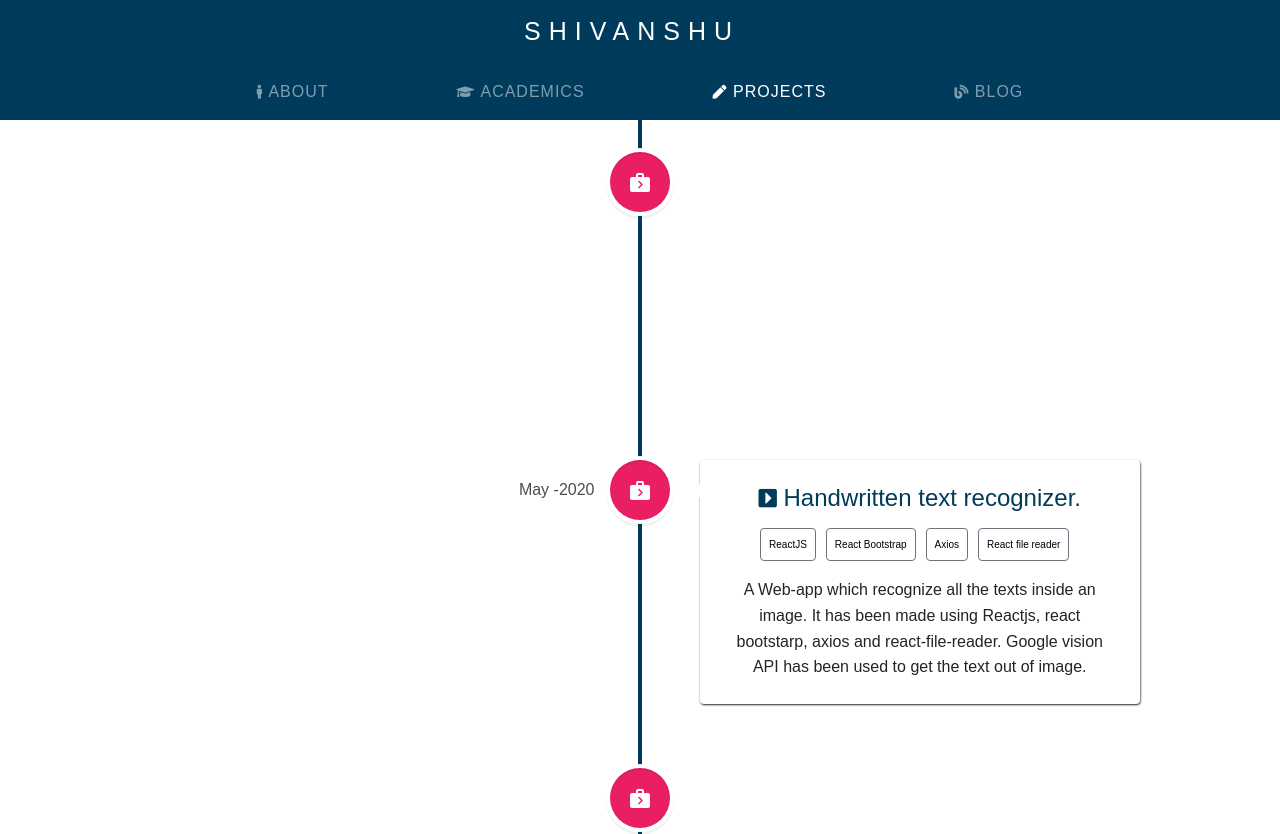
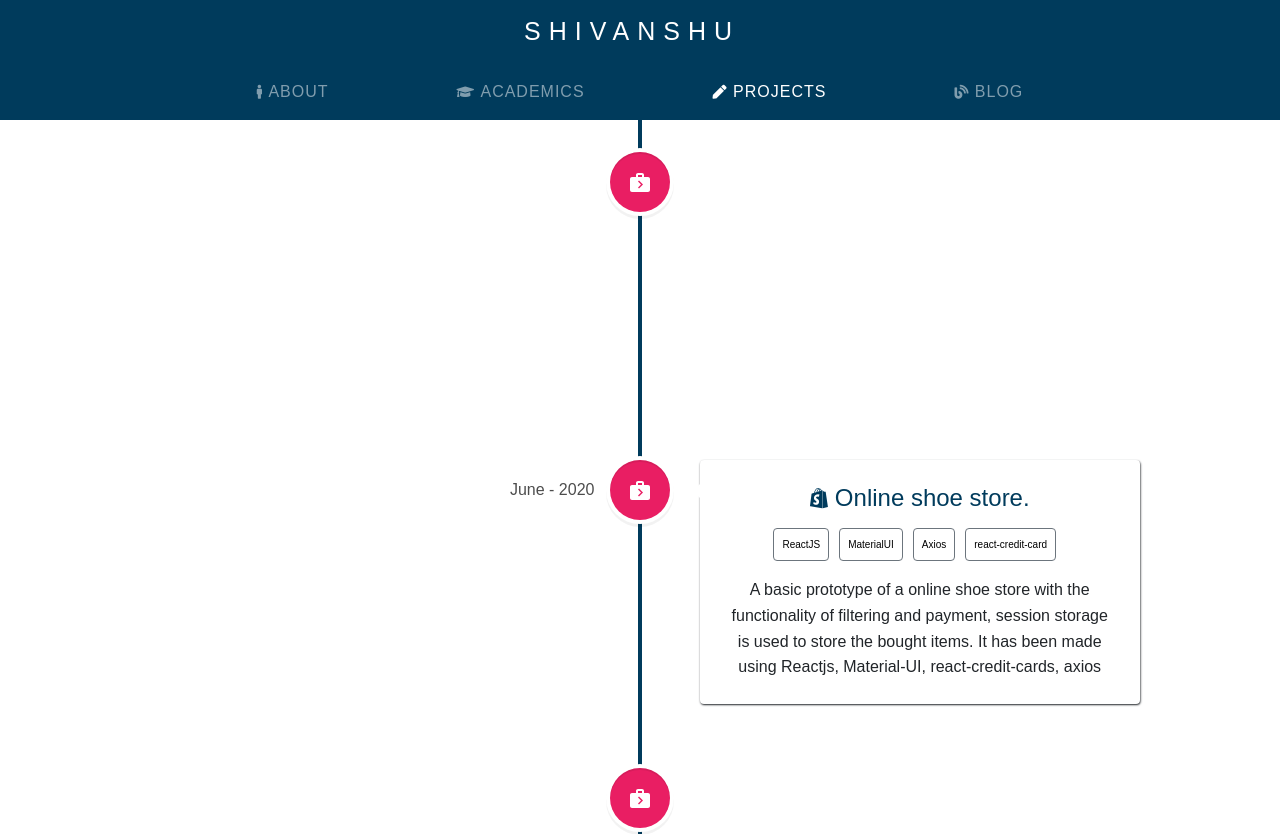
Before and after one commit to singhshivanshu/Blog, a React (Create React App) app: page /projects in a window 1280 px wide. Shown: the top 834 px of the page. Built offline with nearby package versions, Linux system fonts and the light colour scheme.

Commit message:
update: skills and resume updated

```diff
--- a/src/Project.js
+++ b/src/Project.js
@@ -14,16 +14,31 @@ class Project extends Component {
     this.state = {
       projects: [
         {
+          topic: "Bank Transaction web-app",
+          technology: [
+            "ReactJS",
+            "MaterialUI",
+            "Bootstrap",
+            "react-pdf",
+            "react-router"
+          ],
+          breif: "A web-app that allows user to do all kind of transactions, along with keeping track of all the past transactions one can also apply for loans by uploading their documents(that can also be previewed ).",
+          date: "July - 2020",
+          logo: "fas fa-caret-square-right",
+          pro_link: "https://github.com/singhshivanshu/Peach-bank"
+
+        },
+        {
           topic: "Online shoe store.",
           technology: [
             "ReactJS",
             "MaterialUI",
             "Axios",
-            "react-credic-cards",
+            "react-credit-card",
           ],
           breif:
             "A basic prototype of a online shoe store with the functionality of filtering and payment, session storage is used to store the bought items. It has been made using Reactjs, Material-UI, react-credit-cards, axios",
-          date: "June -2020",
+          date: "June - 2020",
           logo: "fab fa-shopify",
           pro_link:
             "https://github.com/singhshivanshu/Happy-Feet-Online-shoe-store",
@@ -38,7 +53,7 @@ class Project extends Component {
           ],
           breif:
             "A Web-app which recognize all the texts inside an image. It has been made using Reactjs, react bootstarp, axios and react-file-reader.  Google vision API has been used to get the text out of image.",
-          date: "May -2020",
+          date: "May - 2020",
           logo: "fas fa-caret-square-right",
           pro_link:
             "https://github.com/singhshivanshu/Handwritten-text-generator",
@@ -48,7 +63,7 @@ class Project extends Component {
           technology: ["ReactJS"],
           breif:
             "A Web-app which reads csv file and covert it into tabular form. It has been made using Reactjs.",
-          date: "May -2020",
+          date: "May - 2020",
           logo: "fas fa-caret-square-right",
           pro_link: "https://github.com/singhshivanshu/CSV-File-Reader",
         },
@@ -57,7 +72,7 @@ class Project extends Component {
           technology: ["ReactJS"],
           breif:
             "This website has list of movies and Tv shows that are trending, highest rated, latest etc. along with the functionality of searching (everything related to movies)",
-          date: "April -2019",
+          date: "April - 2019",
           logo: "fas fa-caret-square-right",
           pro_link: "https://github.com/singhshivanshu/movieOn",
         },
@@ -66,7 +81,7 @@ class Project extends Component {
           technology: ["ReactJS", "Bootstrap", "JavaScript"],
           breif:
             "Using React, some NPM packages(vertical-timeline, react-typed etc.) and font-awesome built a personal blog website ",
-          date: "Mar -2020",
+          date: "Mar - 2020",
           logo: "fab fa-staylinked",
           pro_link: "https://github.com/singhshivanshu/Blog",
         },
@@ -75,7 +90,7 @@ class Project extends Component {
           technology: ["MATLAB"],
           breif:
             "Using wavelet transform in speech enhancement system got the utmost details of the speech signal by maintaining the quality and intelligibility of the speech ",
-          date: "Jan -2019",
+          date: "Jan - 2019",
           logo: "fab fa-audible",
           pro_link: "#",
         },
--- a/src/Skills.js
+++ b/src/Skills.js
@@ -33,7 +33,7 @@ class Skills extends Component {
             { skill: "CSS3", level: "moderate", but: "info" },
             { skill: "Bootstrap", level: "moderate", but: "info" },
             { skill: "MaterialUI", level: "moderate", but: "info" },
-            { skill: "React", level: "moderate", but: "info" },
+            { skill: "React", level: "daily-use", but: "success" },
             { skill: "GatsbyJS", level: "Beginner", but: "danger" },
           ],
         },
@@ -55,7 +55,8 @@ class Skills extends Component {
           icon: "fa-cogs",
           skills: [
             { skill: "Git", level: "moderate", but: "info" },
-            { skill: "GraphQL", level: "moderate", but: "info" },
+            { skill: "GraphQL", level: "beginner", but: "danger" },
+            { skill: "Redux", level: "moderate", but: "info" },
           ],
         },
         {
```
Also changed, not shown: 1 other file (tests, documents, lock files or other folders).
